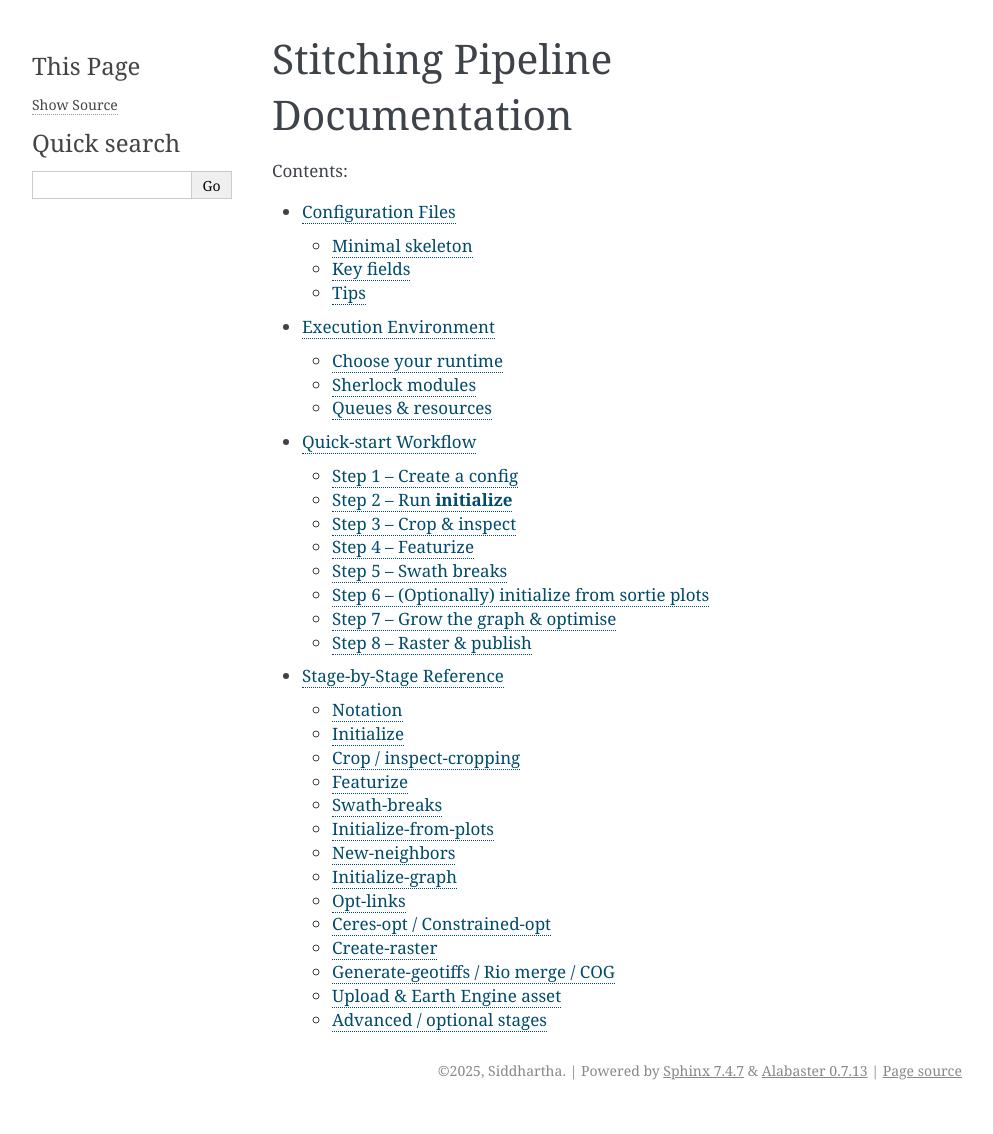
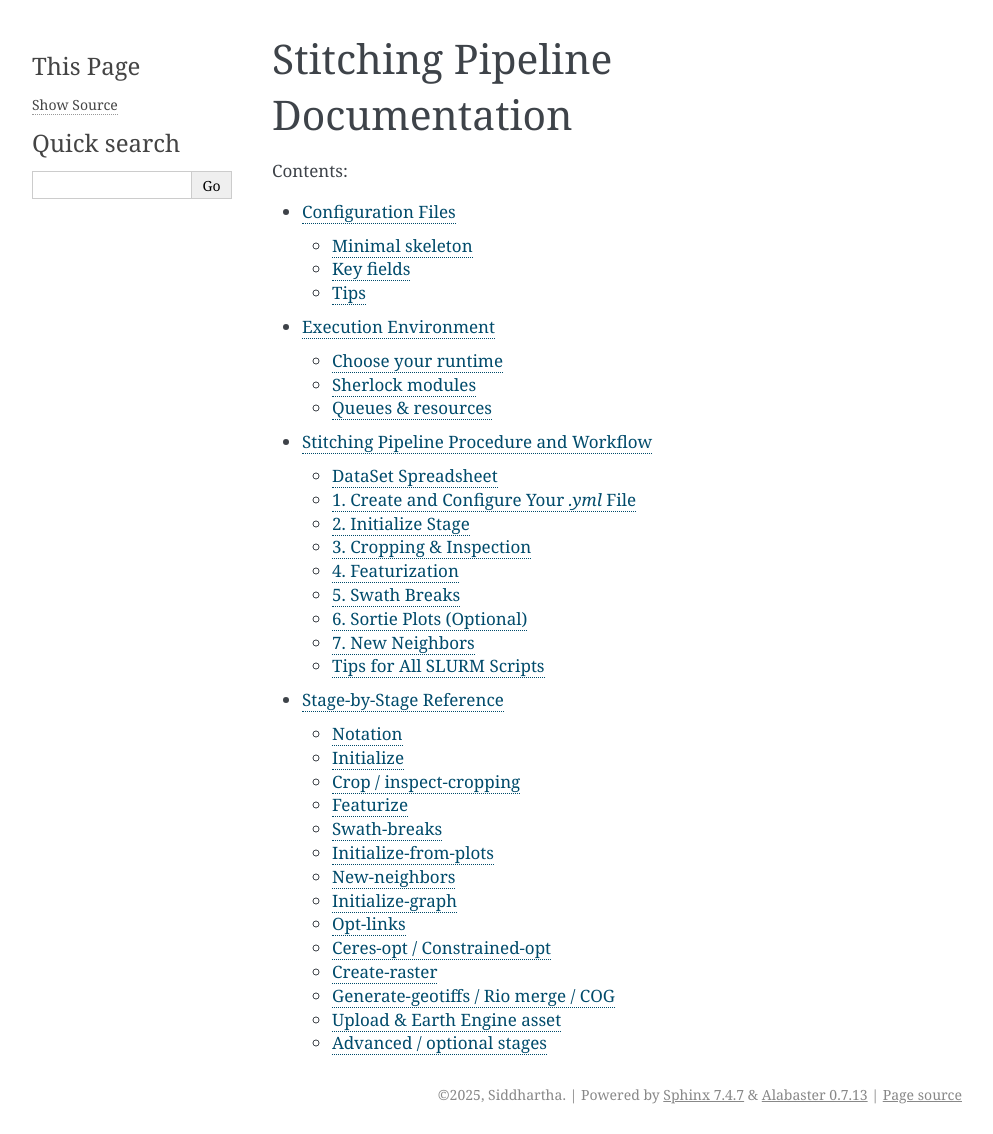
Before and after one commit to sidsuresh7/GPLTest, a Sphinx documentation site: the page built from docs/index.rst, in a window 1280 px wide. Shown: the whole page, without its empty margins (148-1141 px from the left). Built offline with Sphinx 7.4.7, drawn with Linux system fonts in a browser that asks for light colours; before the commit the page ends 1110 px from its top, so only the background shows below that; part of the change alters nothing that is shown.

Commit message:
workflow update

```diff
--- a/docs/workflow.rst
+++ b/docs/workflow.rst
@@ -1,115 +1,170 @@
-Quick-start Workflow
-====================
+Stitching Pipeline Procedure and Workflow
+============================
 
-Step 1  – Create a config
--------------------------
-Copy the template and edit *only* the paths and margins:
+DataSet Spreadsheet
+-------------------
+Row: survey that the British government decided they want to take over a piece of land
+Sorted Plots – maps that have the trajectory of the plane on the maps
 
-.. code-block:: bash
+1. Create and Configure Your `.yml` File
+----------------------------------------
+- **What stays constant** (don’t touch):
+  the structure and keys in `gambia_124.yml` (or any existing config).
+- **What you need to edit** (values you must change):
 
-   cp config/template.yml config/gambia_53.yml
-   # open the new file in VS Code
-   # change:
-   #   raw_images_folder, img_cache_folder,
-   #   raster_output_folder, checkpoint_cache_folder
-   #   margin_* values if the frame is thick or thin
+  1. Copy it to a new file for your survey:
 
-Step 2  – Run **initialize**
-----------------------------
-From the repo root:
+     .. code-block:: bash
 
-.. code-block:: bash
+        cp gambia_124.yml gambia_53.yml
 
-   singularity run containers/surf_ceres.sif \
-       python main.py \
-       --config config/gambia_53.yml \
+  2. Update all folder paths under these keys:
+
+     .. code-block:: yaml
+
+        img_cache_folder:        /scratch/groups/smhsiang/ahp/stitching/cache/Gambia/gambia_53/SURF
+        checkpoint_cache_folder: /oak/stanford/groups/smhsiang/aerialhist/stitching/results/Gambia/gambia_53
+        raster_output_folder:    /oak/stanford/groups/smhsiang/aerialhist/stitching/results/Gambia/gambia_53
+
+  3. *(Optional)* Add digitized-plot data:
+
+     .. code-block:: yaml
+
+        digitized_plot: /oak/stanford/groups/smhsiang/aerialhist/datasets/scan_lines/Gambia/Gambia_scan_lines.csv
+
+
+2. Initialize Stage
+-------------------
+- **What stays constant**:
+  - Singularity image:
+    `/oak/stanford/groups/smhsiang/aerialhist/stitching/containers/surf_ceres.sif`
+  - Python entry-point:
+    `/home/users/sidsur/aerial-history-stitching/main.py`
+
+- **What to edit**:
+  - `--config` path: point to your new YAML:
+
+    .. code-block:: bash
+
+       --config /oak/stanford/groups/smhsiang/aerialhist/stitching/config/Gambia/gambia_53.yml
+
+  - `--stage` flag:
+
+    .. code-block:: bash
+
        --stage initialize
 
-✓  Creates `img_df.geojson` (one row per image) :contentReference[oaicite:0]{index=0}:contentReference[oaicite:1]{index=1}.
+- **Sample command**:
 
-Step 3  – Crop & inspect
-------------------------
-1. Submit a Slurm job (heavy parallel IO):
+  .. code-block:: bash
 
-   .. code-block:: bash
+     singularity run /oak/stanford/groups/smhsiang/aerialhist/stitching/containers/surf_ceres.sif \
+         python3 /home/users/sidsur/aerial-history-stitching/main.py \
+         --config /oak/stanford/groups/smhsiang/aerialhist/stitching/config/Gambia/gambia_53.yml \
+         --stage initialize
 
-      # crop.slurm
-      #SBATCH -c 30
-      #SBATCH -p serc,normal
-      singularity exec surf_ceres.sif \
-          python main.py --config $CFG --stage crop
 
-2. Verify interactively:
+3. Cropping & Inspection
+-------------------------
+1. **Edit your `.yml`**
+   - Constant keys: `margin_bottom`, `margin_left`, `margin_top`, `margin_right`
+   - Edit values to tweak cropping margins.
 
-   .. code-block:: bash
+2. **Prepare your SLURM script**
+   - Constant: Singularity image and Python entry-point (same as Initialize).
+   - Edit:
+     - `#SBATCH -c 30`  (allocate 30 CPUs)
+     - `--stage crop` → later change to `--stage inspect-crop`
+     - `--config` path (your config file)
 
-      python main.py --config $CFG --stage inspect-cropping
-      # opens sample images with the mask overlay :contentReference[oaicite:2]{index=2}:contentReference[oaicite:3]{index=3}
+3. **Workflow**
+   - Submit crop job:
 
-   *Too tight / too loose?* Adjust `margin_*` in the YAML and re-run **crop**.
+     .. code-block:: bash
 
-Step 4  – Featurize
--------------------
-Compute SURF key-points (cached to disk):
+        sbatch crop_gambia_53.slurm
 
-.. code-block:: bash
+   - In Jupyter, open the “Inspect Crop” notebook in the `raster_output_folder` to view sample masks.
+   - Adjust margins in `.yml` and rerun with `--stage inspect-crop`.
 
-   sbatch -c 30 featurize.slurm   # same pattern, just change --stage
 
-**Pro-tip**: set `surf_workers = 6` so that `surf_workers*5 ≈ CPUs` :contentReference[oaicite:4]{index=4}:contentReference[oaicite:5]{index=5}.
+4. Featurization
+----------------
+- **Purpose**: detect and describe keypoints using SURF.
+- **What stays constant**:
+  - The SURF algorithm
+  - Outputs `.hdf5` files to `img_cache_folder`
 
-Step 5  – Swath breaks
-----------------------
-Detect “next-frame” links:
+- **What to edit in SLURM**:
+  - `--stage featurize`
+  - `--config` path
+  - CPU count (`#SBATCH -c 30`)
 
-.. code-block:: bash
+- **Run**:
 
-   sbatch -c 30 swath_breaks.slurm   # --stage swath-breaks
+  .. code-block:: bash
 
-Tweak `swath_break_threshold` if you see false links or missed joins.
+     sbatch featurize_gambia_53.slurm
 
-Step 6  – (Optionally) initialize from sortie plots
----------------------------------------------------
-Add one line to the YAML:
 
-.. code-block:: yaml
+5. Swath Breaks
+---------------
+- **Purpose**: link consecutive images by matching inliers.
+- **Config edits**:
+  - Constant key: `inlier_threshold` (already set)
+  - Edit only to change link strictness.
+- **SLURM changes**:
+  - `--stage swath-break`
+  - `#SBATCH -c 30`
+  - `--config` (unchanged path)
+- **Run**:
 
-   digitized_plot: /oak/.../scan_lines/Gambia/Gambia_scan_lines.csv
+  .. code-block:: bash
 
-Then run on the lightweight **dev** partition:
+     sbatch swathbreak_gambia_53.slurm
 
-.. code-block:: bash
 
-   sbatch -p dev init_from_plots.slurm   # --stage initialize-from-plots
+6. Sortie Plots (Optional)
+--------------------------
+- **When you have DOS_PLOTS**:
+  1. Edit your `.yml` to add:
 
-Step 7  – Grow the graph & optimise
------------------------------------
-A typical sequence for the biggest 10 clusters:
+     .. code-block:: yaml
 
-.. code-block:: bash
+        digitized_plot: /oak/stanford/groups/smhsiang/aerialhist/datasets/scan_lines/Gambia/Gambia_scan_lines.csv
 
-   # still on dev; quick operations
-   python main.py --config $CFG --stage initialize-graph
+  2. In SLURM script:
+     - Change `--stage` to `initialize-from-plots`
+     - Switch partition: `#SBATCH -p dev`
+     - Remove CPU line (uses 1 CPU)
 
-   # back on 30 CPUs
-   python main.py --config $CFG --stage new-neighbors --ids top10
-   python main.py --config $CFG --stage opt-links      --ids top10
-   python main.py --config $CFG --stage ceres-opt      --ids top10
+  3. **Run**:
 
-Step 8  – Raster & publish
+     .. code-block:: bash
+
+        sbatch plots_gambia_53.slurm
+
+
+7. New Neighbors
+----------------
+- **Purpose**: find links within clusters only.
+- **SLURM edits**:
+  - `--stage new-neighbors`
+  - `--ids -2`
+  - `#SBATCH -p serc,normal`
+  - `#SBATCH -c 30`
+- **Run**:
+
+  .. code-block:: bash
+
+     sbatch newneighbors_gambia_53.slurm
+
+
+Tips for All SLURM Scripts
 --------------------------
-.. code-block:: bash
-
-   python main.py --config $CFG --stage create-raster --raster-type clusters \
-                  --ids top10 --alpha-mode overlay --annotate graph
-
-   # Inspect, then generate final GeoTIFFs
-   python main.py --config $CFG --stage generate-geotiffs --ids top10
-
-   # Convert to COG & push to GCP bucket (requires rasterio+gcloud)
-   ml python/3.9 google-cloud-sdk
-   rio cogeo create ...               # see stages page for full loop
-   gcloud storage cp *.tif gs://gee_assets/...
-
-That’s it! For anything trickier—manual links, GCP workflows—see
-:doc:`stages`.
+- **Keep constant**: lines loading modules or the Singularity container.
+- **Always edit**:
+  - `--config` path
+  - `--stage` name
+  - Any stage‑specific flags (e.g. `--ids`)
+  - CPU or partition directives under `#SBATCH`
```
